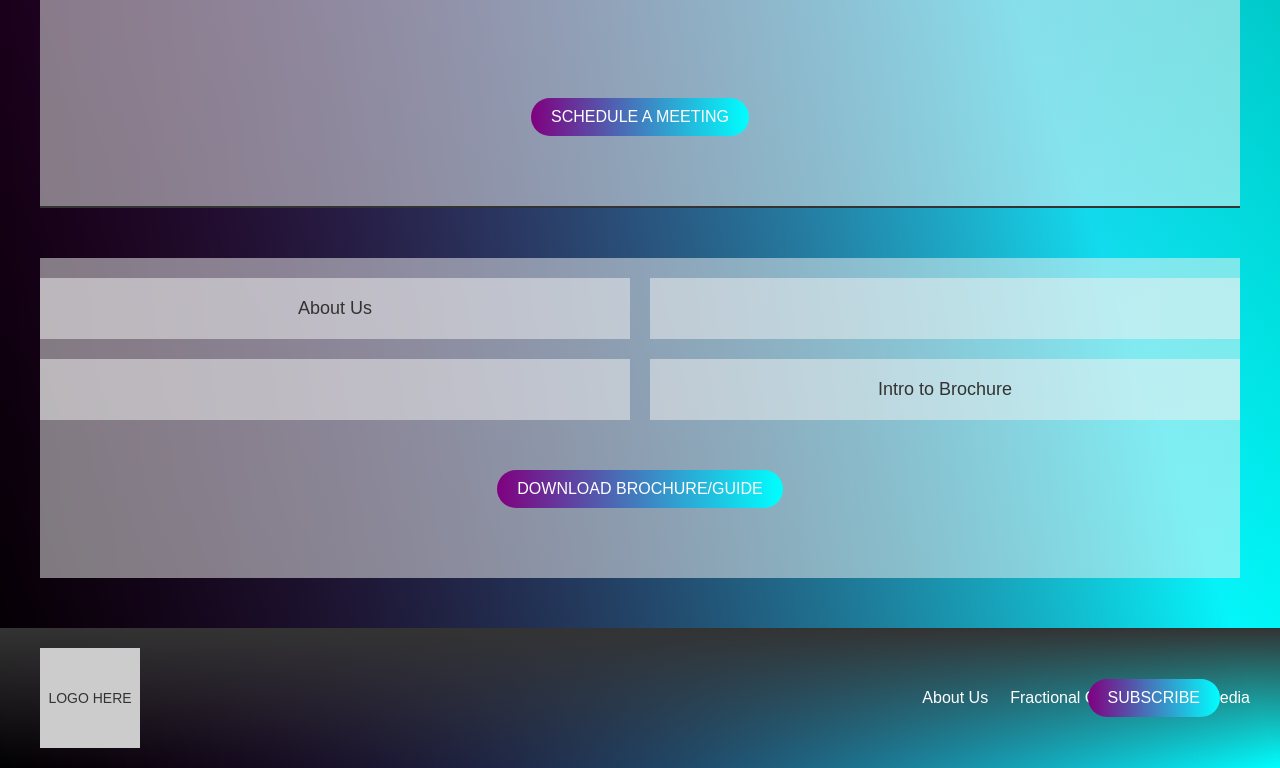
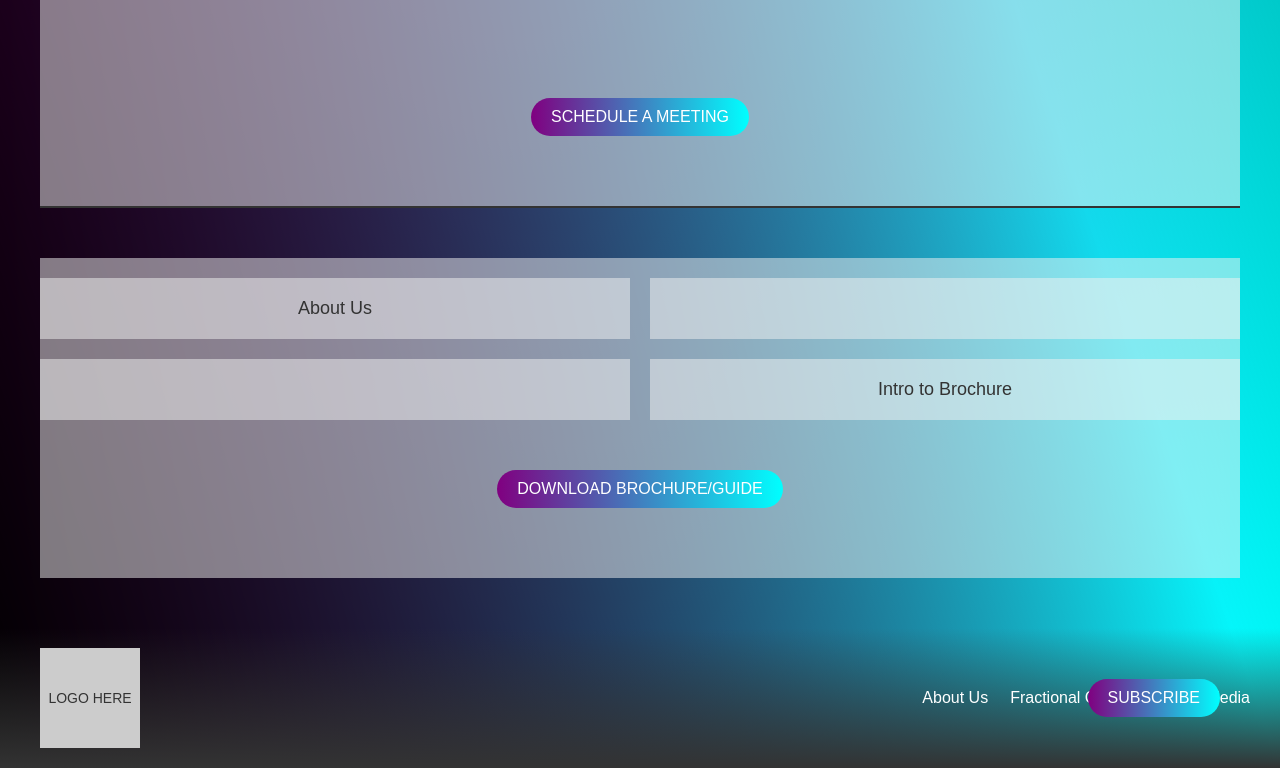
Before and after one commit to MetaCapFin/fractional-cfo-main., a Next.js app: page / in a window 1280 px wide. Shown: the part 2919-3687 px from the top of the page. Built offline with nearby package versions, Linux system fonts and the light colour scheme.

Commit message:
Update styles.css

```diff
--- a/public/styles.css
+++ b/public/styles.css
@@ -660,7 +660,7 @@ header {
 }
 
 footer {
-    background: linear-gradient(to bottom, rgba(51, 51, 51, 1), rgba(51, 51, 51, 0));
+    background: linear-gradient(to top, rgba(51, 51, 51, 1), rgba(51, 51, 51, 0));
     color: white;
     padding: 20px; /* Adjusted padding to maintain spacing */
     display: flex;
@@ -672,6 +672,7 @@ footer {
 footer nav {
     display: flex;
     gap: 2px; /* 2px separation between links */
+    margin-left: 20px; /* Move nav links to the left */
 }
 
 footer nav a {
```
